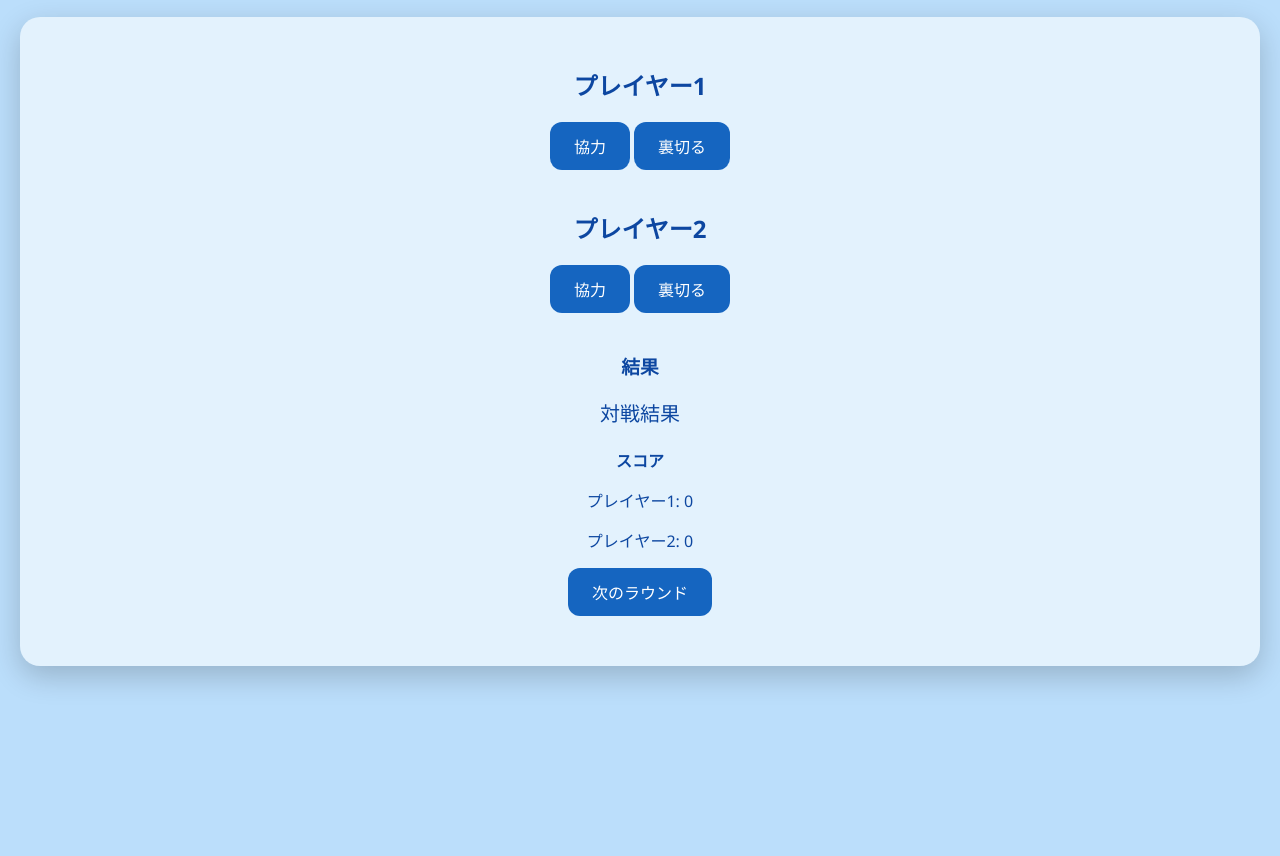
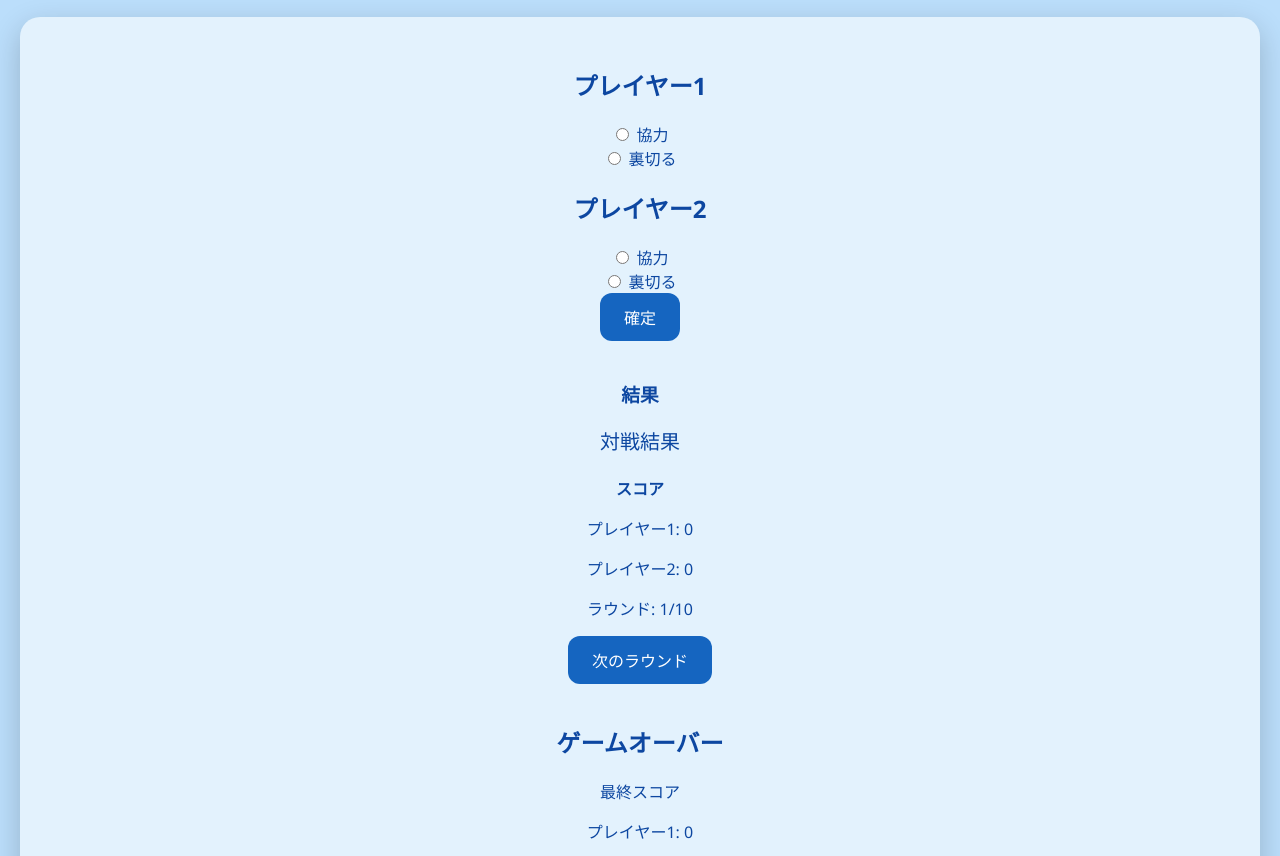
Before and after one commit to 0014des/syuzin, a plain HTML site: page index.html in a window 1280 px wide. Shown: the part 90-946 px from the top of the page. Before the commit the page ends 800 px from the top, so only its background shows below. Drawn offline with Linux system fonts and the light colour scheme.

Commit message:
Update index.html

```diff
--- a/index.html
+++ b/index.html
@@ -10,13 +10,25 @@
   <h1>囚人のジレンマ</h1>
 
   <div id="game">
-    <h2>プレイヤー1</h2>
-    <button id="p1-coop">協力</button>
-    <button id="p1-betray">裏切る</button>
+    <div class="players">
+      <div class="player">
+        <h2>プレイヤー1</h2>
+        <input id="p1-coop" type="radio" name="p1-choice" value="collaborate">
+        <label for="p1-coop">協力</label><br>
+        <input id="p1-betray" type="radio" name="p1-choice" value="betray">
+        <label for="p1-betray">裏切る</label>
+      </div>
 
-    <h2>プレイヤー2</h2>
-    <button id="p2-coop">協力</button>
-    <button id="p2-betray">裏切る</button>
+      <div class="player">
+        <h2>プレイヤー2</h2>
+        <input id="p2-coop" type="radio" name="p2-choice" value="collaborate">
+        <label for="p2-coop">協力</label><br>
+        <input id="p2-betray" type="radio" name="p2-choice" value="betray">
+        <label for="p2-betray">裏切る</label>
+      </div>
+    </div>
+
+    <button id="confirm">確定</button>
 
     <h3>結果</h3>
     <div id="result">対戦結果</div>
@@ -25,7 +37,18 @@
     <p>プレイヤー1: <span id="p1-score">0</span></p>
     <p>プレイヤー2: <span id="p2-score">0</span></p>
 
+    <p>ラウンド: <span id="round">1</span>/10</p>
+
     <button id="next-round">次のラウンド</button>
+
+    <div id="game-over" class="hidden">
+      <h2>ゲームオーバー</h2>
+      <p>最終スコア</p>
+      <p>プレイヤー1: <span id="p1-final-score">0</span></p>
+      <p>プレイヤー2: <span id="p2-final-score">0</span></p>
+      <button id="restart">最初から</button>
+    </div>
+
   </div>
 
   <script src="script.js"></script>
```
